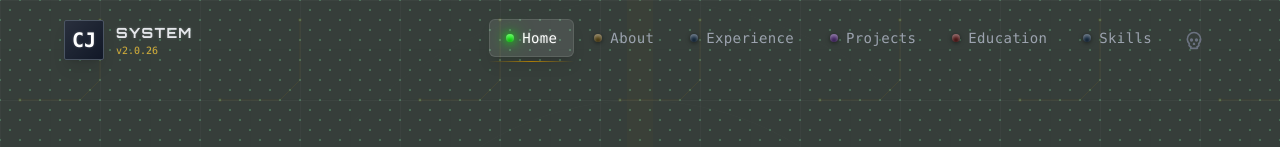
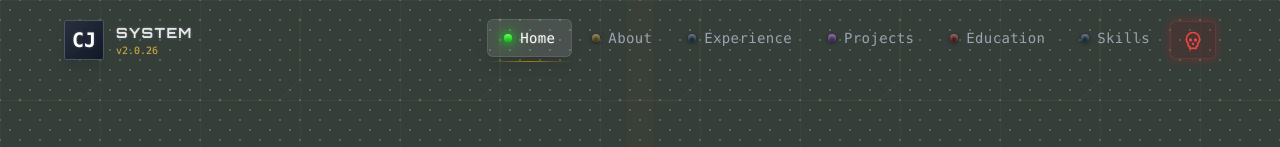
Before and after one commit to cjanowski/my-site, a Next.js app: page / in a window 1280 px wide. Shown: the top 147 px of the page. Built offline with nearby package versions, Linux system fonts and the light colour scheme.

Commit message:
hide game

```diff
--- a/src/app/page.tsx
+++ b/src/app/page.tsx
@@ -1,5 +1,6 @@
 'use client'
 
+import { useState } from 'react'
 import Navigation from '@/components/Navigation'
 import Hero from '@/components/Hero'
 import Summary from '@/components/Summary'
@@ -12,10 +13,30 @@ import DoomContainer from '@/components/DoomContainer'
 import { motion } from 'framer-motion'
 
 export default function Home() {
+  const [showDoom, setShowDoom] = useState(false)
+
+  const handleDoomClick = () => {
+    setShowDoom(true)
+    // Small delay to allow component to mount
+    setTimeout(() => {
+      const element = document.getElementById('doom')
+      if (element) {
+        const headerOffset = 80
+        const elementPosition = element.getBoundingClientRect().top
+        const offsetPosition = elementPosition + window.pageYOffset - headerOffset
+
+        window.scrollTo({
+          top: offsetPosition,
+          behavior: 'smooth'
+        })
+      }
+    }, 100)
+  }
+
   return (
     <>
       <CircuitBackground />
-      <Navigation />
+      <Navigation onDoomClick={handleDoomClick} />
       <main className="min-h-screen relative z-10">
         <div id="home">
           <Hero />
@@ -42,9 +63,16 @@ export default function Home() {
         </div>
 
         {/* Secret Retro Gaming Corner */}
-        <div className="border-t border-pcb-copper-500/10">
-          <DoomContainer />
-        </div>
+        {showDoom && (
+          <motion.div
+            initial={{ opacity: 0, height: 0 }}
+            animate={{ opacity: 1, height: 'auto' }}
+            transition={{ duration: 0.5 }}
+            className="border-t border-pcb-copper-500/10"
+          >
+            <DoomContainer />
+          </motion.div>
+        )}
 
         {/* Footer */}
         <footer className="py-12 section-padding glass-panel-heavy mt-0 border-t border-pcb-copper-500/30">
--- a/src/components/Navigation.tsx
+++ b/src/components/Navigation.tsx
@@ -14,7 +14,7 @@ const navItems = [
   { name: 'Skills', href: '#skills', ledColor: 'blue' },
 ] as const
 
-export default function Navigation() {
+export default function Navigation({ onDoomClick }: { onDoomClick?: () => void }) {
   const [isScrolled, setIsScrolled] = useState(false)
   const [isMobileMenuOpen, setIsMobileMenuOpen] = useState(false)
   const [activeSection, setActiveSection] = useState('home')
@@ -44,6 +44,13 @@ export default function Navigation() {
   }, [])
 
   const scrollToSection = (href: string) => {
+    // Special handling for Doom button
+    if (href === '#doom' && onDoomClick) {
+      onDoomClick()
+      setIsMobileMenuOpen(false)
+      return
+    }
+
     const element = document.querySelector(href)
     if (element) {
       // Add a small offset for mobile header
@@ -132,10 +139,10 @@ export default function Navigation() {
               onClick={() => scrollToSection('#doom')}
               whileHover={{ scale: 1.05 }}
               whileTap={{ scale: 0.95 }}
-              className="relative px-3 py-2 rounded-md transition-all duration-300 text-gray-500 hover:text-red-500 hover:bg-red-900/10 group"
+              className="relative px-3 py-2 rounded-md transition-all duration-300 text-red-500 bg-red-900/20 hover:bg-red-900/40 shadow-[0_0_10px_rgba(220,38,38,0.3)] hover:shadow-[0_0_15px_rgba(220,38,38,0.5)] border border-red-500/20 group ml-2"
               title="???"
             >
-              <Skull className="w-5 h-5 group-hover:animate-pulse" />
+              <Skull className="w-5 h-5 animate-[pulse_3s_ease-in-out_infinite]" />
             </motion.button>
           </div>
 
@@ -224,11 +231,11 @@ export default function Navigation() {
                     x: 0,
                     transition: { delay: navItems.length * 0.05 }
                   }}
-                  className="w-full flex items-center gap-3 px-4 py-3 rounded-lg transition-all duration-300 text-gray-500 hover:bg-red-900/20 hover:text-red-400 border border-transparent hover:border-red-500/30 group"
+                  className="w-full flex items-center gap-3 px-4 py-3 rounded-lg transition-all duration-300 text-red-500 bg-red-900/20 hover:bg-red-900/40 border border-red-500/20 shadow-[0_0_10px_rgba(220,38,38,0.3)] group mt-4"
                 >
-                  <Skull className="w-5 h-5 group-hover:animate-pulse" />
+                  <Skull className="w-5 h-5 animate-[pulse_3s_ease-in-out_infinite]" />
                   <span className="font-mono text-lg">???
-                    <span className="text-xs text-red-500 ml-2 opacity-0 group-hover:opacity-100 transition-opacity">DOOM</span>
+                    <span className="text-xs text-red-500 ml-2">DOOM</span>
                   </span>
                 </motion.button>
               </div>
```
